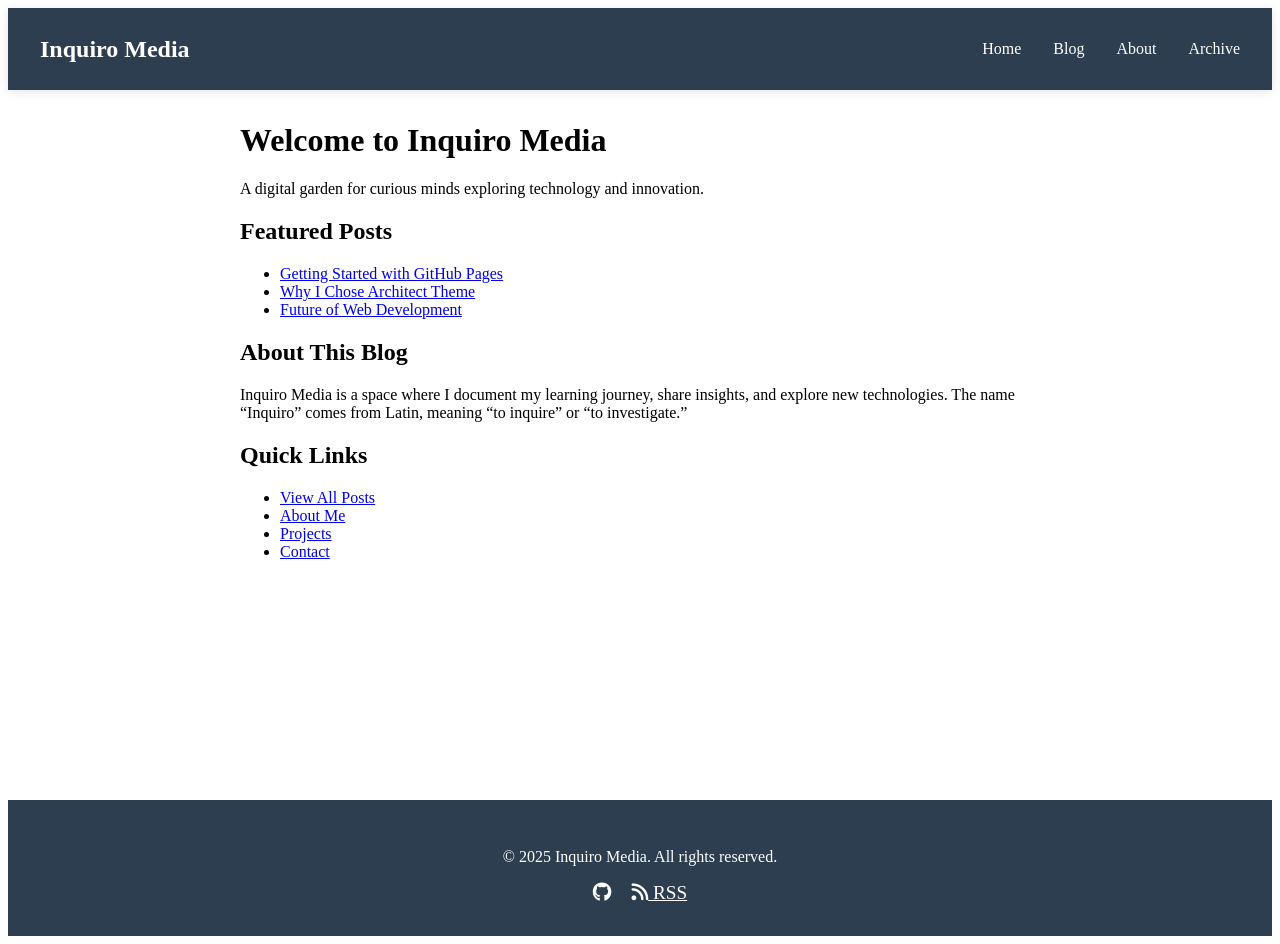
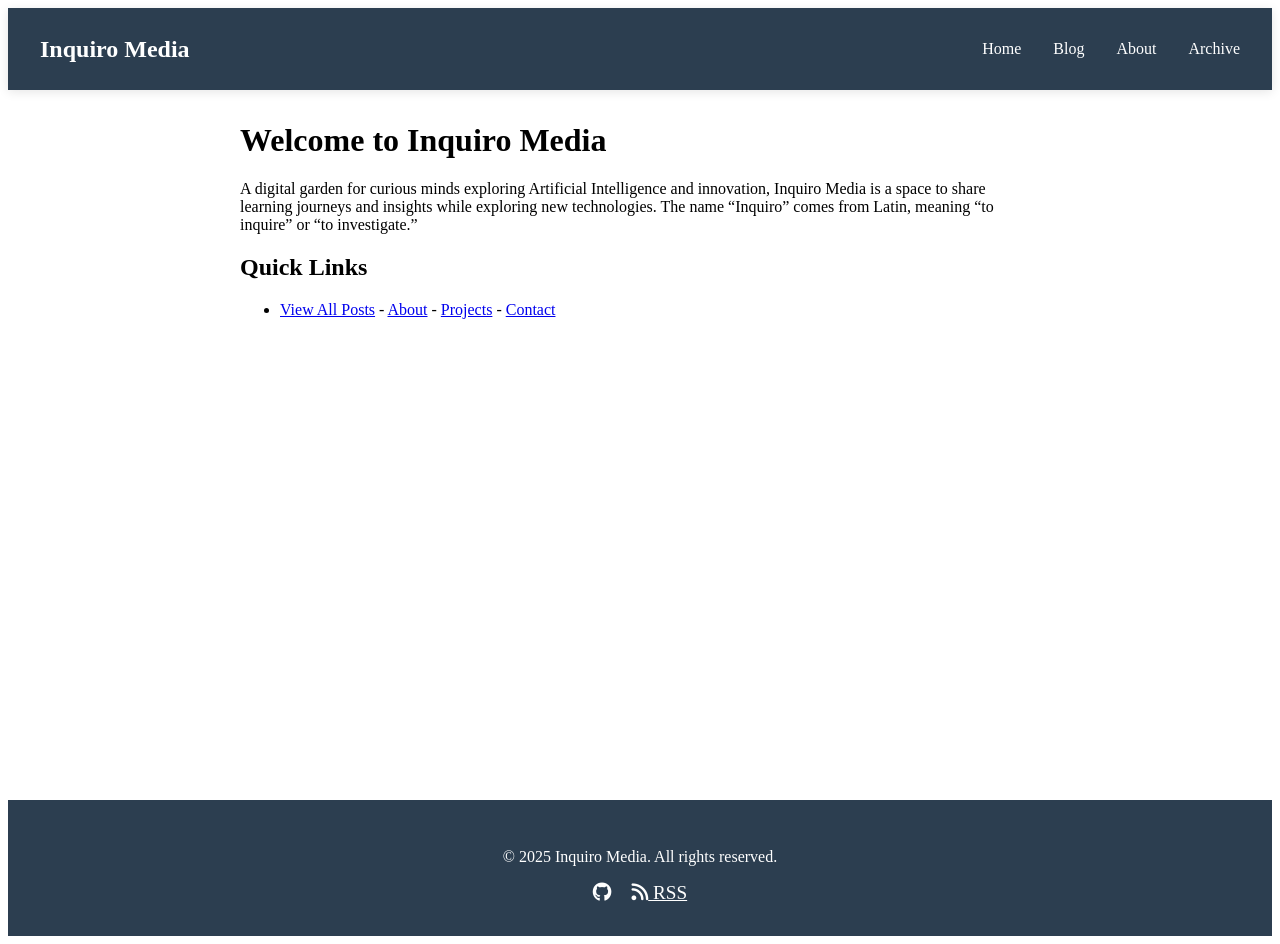
Before and after one commit to faisalmrasul/inquiro-media, a Jekyll site: the page built from index.md, in a window 1280 px wide. Built offline with Jekyll 4.4.1, drawn with Linux system fonts in a browser that asks for light colours.

Commit message:
Update index.md

```diff
--- a/index.md
+++ b/index.md
@@ -5,18 +5,7 @@ title: "Inquiro Media"
 
 # Welcome to Inquiro Media
 
-A digital garden for curious minds exploring technology and innovation.
-
-## Featured Posts
-- [Getting Started with GitHub Pages](/inquiro-media/2024/01/15/getting-started)
-- [Why I Chose Architect Theme](/inquiro-media/2024/01/16/architect-theme)
-- [Future of Web Development](/inquiro-media/2024/01/17/web-development)
-
-## About This Blog
-Inquiro Media is a space where I document my learning journey, share insights, and explore new technologies. The name "Inquiro" comes from Latin, meaning "to inquire" or "to investigate."
+A digital garden for curious minds exploring Artificial Intelligence and innovation, Inquiro Media is a space to share learning journeys and insights while exploring new technologies. The name "Inquiro" comes from Latin, meaning "to inquire" or "to investigate."
 
 ## Quick Links
-- [View All Posts](/inquiro-media/blog)
-- [About Me](/inquiro-media/about)
-- [Projects](/inquiro-media/projects)
-- [Contact](/inquiro-media/contact)
+- [View All Posts](/inquiro-media/blog) - [About](/inquiro-media/about) - [Projects](/inquiro-media/projects) - [Contact](/inquiro-media/contact)
```
